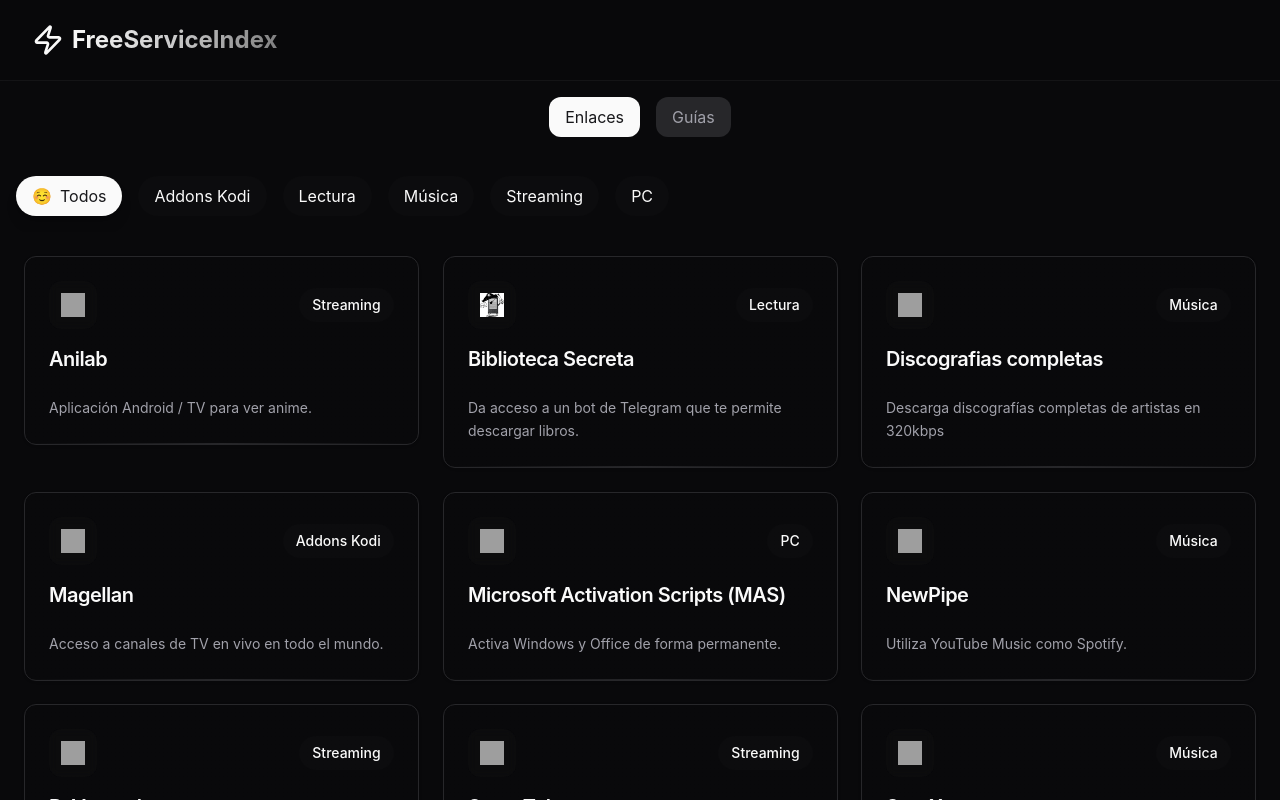
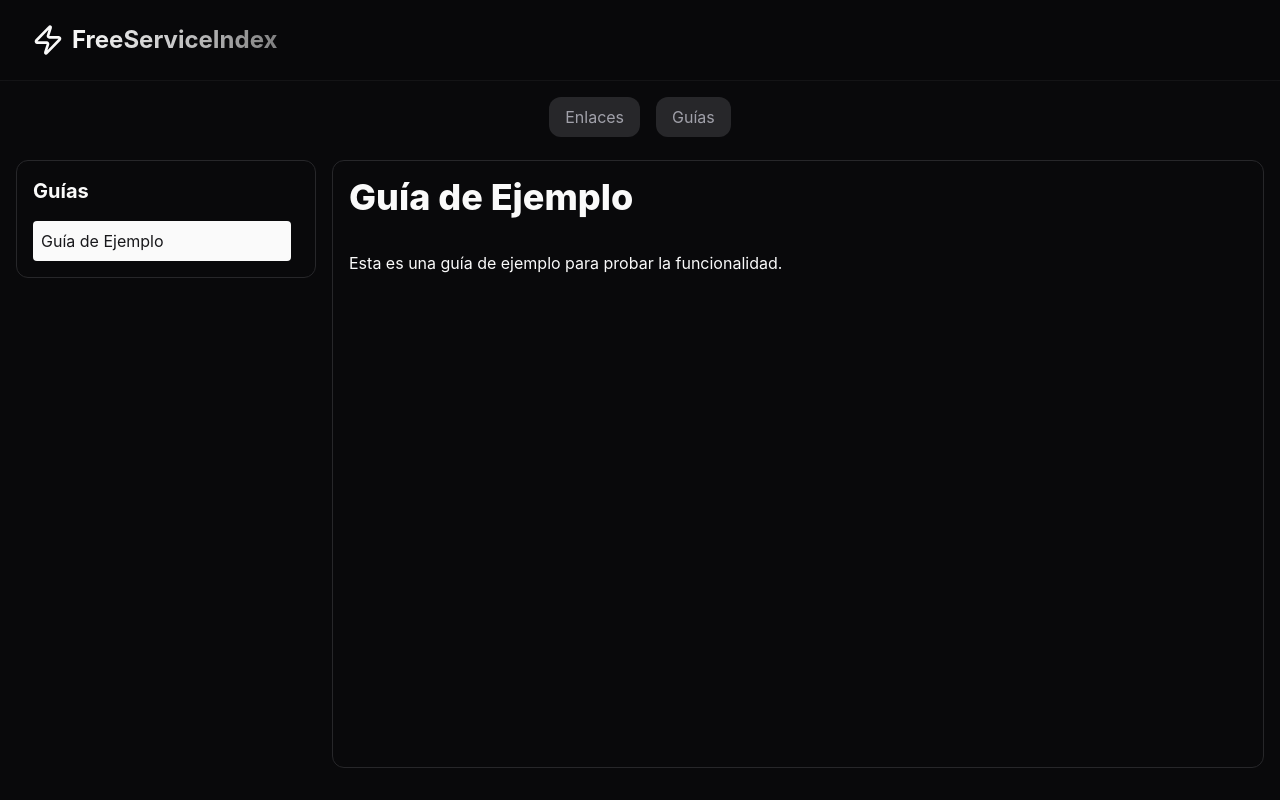
Before and after one commit to Cayetano97/FreeServiceIndex, a React (Vite) app: page /guides in a window 1280 px wide. Shown: the top 800 px of the page. Built offline with nearby package versions, Linux system fonts and the light colour scheme; grey boxes are pictures that could not be loaded.

Commit message:
Add routes

```diff
--- a/package.json
+++ b/package.json
@@ -56,6 +56,7 @@
     "react-hook-form": "^7.53.0",
     "react-markdown": "^10.1.0",
     "react-resizable-panels": "^2.1.3",
+    "react-router-dom": "^7.6.2",
     "recharts": "^2.12.7",
     "sonner": "^1.5.0",
     "tailwind-merge": "^2.5.2",
--- a/src/App.tsx
+++ b/src/App.tsx
@@ -1,74 +1,60 @@
-import { useState, Suspense, lazy } from "react";
-import servicesData from "./db/services.json";
+import { BrowserRouter as Router, Routes, Route, Link } from "react-router-dom";
 import Header from "./components/Header";
 import { Analytics } from "@vercel/analytics/react";
+import Guides from "./components/Guides";
+import CategoryScroll from "./components/CategoryScroll";
+import ServiceGrid from "./components/ServiceGrid";
+import { useState } from "react";
+import servicesData from "./db/services.json";
 
-const CategoryScroll = lazy(() => import("./components/CategoryScroll"));
-const ServiceGrid = lazy(() => import("./components/ServiceGrid"));
-const Guides = lazy(() => import("./components/Guides"));
-
-const LoadingFallback = () => (
-  <div className="flex items-center justify-center min-h-[200px]">
-    <div className="animate-spin rounded-full h-8 w-8 border-b-2 border-primary"></div>
-  </div>
-);
-
-function App() {
+function Home() {
   const [selectedCategory, setSelectedCategory] = useState("Todos");
-  const [activeSection, setActiveSection] = useState<"links" | "guides">("links");
 
   return (
-    <div className="min-h-screen bg-background dark">
-      <div className="fixed top-0 left-0 right-0 z-50 bg-background">
-        <Header />
-        <div className="flex justify-center space-x-4 mt-4 pb-4">
-          <button
-            onClick={() => setActiveSection("links")}
-            className={`px-4 py-2 rounded-lg transition-colors ${
-              activeSection === "links"
-                ? "bg-primary text-primary-foreground"
-                : "bg-muted text-muted-foreground hover:bg-muted/80"
-            }`}
-          >
-            Enlaces
-          </button>
-          <button
-            onClick={() => setActiveSection("guides")}
-            className={`px-4 py-2 rounded-lg transition-colors ${
-              activeSection === "guides"
-                ? "bg-primary text-primary-foreground"
-                : "bg-muted text-muted-foreground hover:bg-muted/80"
-            }`}
-          >
-            Guías
-          </button>
-        </div>
-      </div>
-      <main className="mt-40">
-        {activeSection === "links" ? (
     <>
-            <Suspense fallback={<LoadingFallback />}>
       <CategoryScroll
         categories={servicesData.categories}
         selectedCategory={selectedCategory}
         onSelectCategory={setSelectedCategory}
       />
-            </Suspense>
-            <Suspense fallback={<LoadingFallback />}>
       <ServiceGrid
         services={servicesData.services}
         selectedCategory={selectedCategory}
       />
-            </Suspense>
     </>
-        ) : (
-          <Suspense fallback={<LoadingFallback />}>
-            <Guides />
-          </Suspense>
-        )}
+  );
+}
+
+function App() {
+  return (
+    <Router>
+      <div className="min-h-screen bg-background dark">
+        <div className="fixed top-0 left-0 right-0 z-50 bg-background">
+          <Header />
+          <div className="flex justify-center space-x-4 mt-4 pb-4">
+            <Link
+              to="/"
+              className="px-4 py-2 rounded-lg transition-colors bg-muted text-muted-foreground hover:bg-muted/80"
+            >
+              Enlaces
+            </Link>
+            <Link
+              to="/guides"
+              className="px-4 py-2 rounded-lg transition-colors bg-muted text-muted-foreground hover:bg-muted/80"
+            >
+              Guías
+            </Link>
+          </div>
+        </div>
+        <main className="mt-40">
+          <Routes>
+            <Route path="/" element={<Home />} />
+            <Route path="/guides" element={<Guides />} />
+          </Routes>
         </main>
         <Analytics />
       </div>
+    </Router>
   );
 }
 
--- a/src/components/Guides.tsx
+++ b/src/components/Guides.tsx
@@ -7,12 +7,6 @@
   filename: string;
 }
 
-declare global {
-  interface ImportMeta {
-    glob: (pattern: string, options?: { as: 'raw' }) => Record<string, () => Promise<string>>;
-  }
-}
-
 const Guides = () => {
   const [guides, setGuides] = useState<Guide[]>([]);
   const [selectedGuide, setSelectedGuide] = useState<Guide | null>(null);
@@ -20,27 +14,17 @@
   useEffect(() => {
     const loadGuides = async () => {
       try {
-        const guideModules = import.meta.glob('../db/guides/*.md', { as: 'raw' });
-        const loadedGuides: Guide[] = [];
+        // Por ahora, usaremos datos de ejemplo para probar
+        const exampleGuides: Guide[] = [
+          {
+            title: "Guía de Ejemplo",
+            content: "# Guía de Ejemplo\n\nEsta es una guía de ejemplo para probar la funcionalidad.",
+            filename: "ejemplo.md"
+          }
+        ];
 
-        for (const [path, loadContent] of Object.entries(guideModules)) {
-          const content = await loadContent();
-          const filename = path.split('/').pop() || '';
-          const title = filename.replace('.md', '').replace(/-/g, ' ');
-
-          loadedGuides.push({
-            title: title.charAt(0).toUpperCase() + title.slice(1),
-            content,
-            filename
-          });
-        }
-
-        loadedGuides.sort((a, b) => a.title.localeCompare(b.title));
-        setGuides(loadedGuides);
-
-        if (loadedGuides.length > 0) {
-          setSelectedGuide(loadedGuides[0]);
-        }
+        setGuides(exampleGuides);
+        setSelectedGuide(exampleGuides[0]);
       } catch (error) {
         console.error('Error al cargar las guías:', error);
       }
--- /dev/null
+++ b/src/pages/guides.tsx
@@ -0,0 +1,7 @@
+import Guides from '../components/Guides';
+
+const GuidesPage = () => {
+  return <Guides />;
+};
+
+export default GuidesPage;
```
Also changed, not shown: 1 other file (tests, documents, lock files or other folders). Lines whose indentation alone changed are shown as unchanged.
